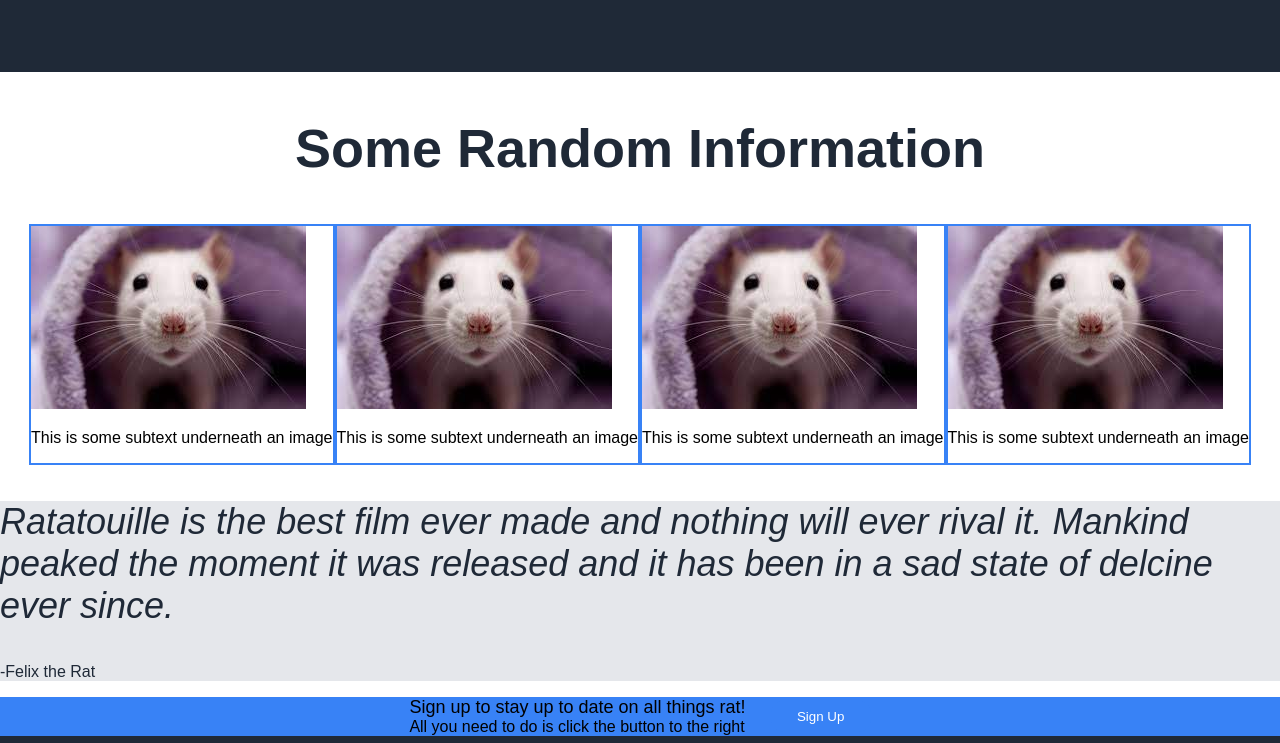
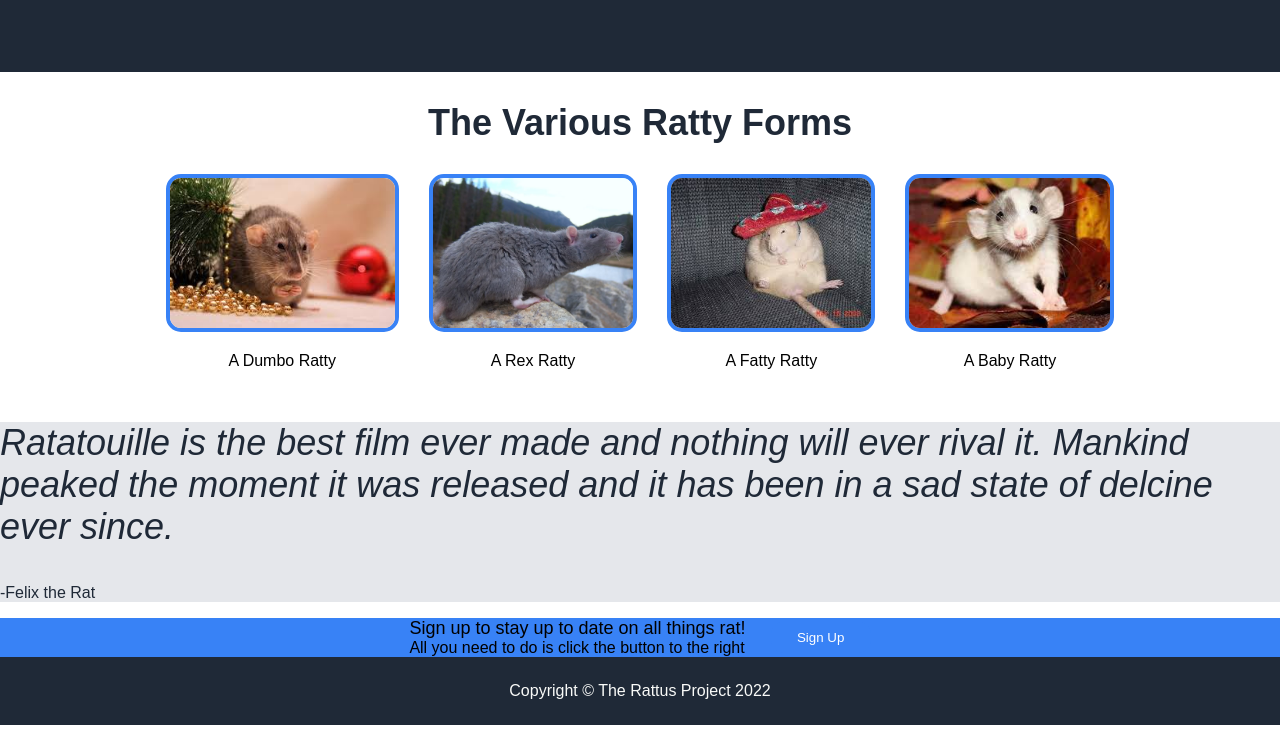
Before and after one commit to Jchristian27/landing-page, a plain HTML site: page index.html in a window 1280 px wide. Shown: the part 594-1337 px from the top of the page. Drawn offline with Linux system fonts and the light colour scheme.

Commit message:
Complete most of section two

```diff
--- a/css/styles.css
+++ b/css/styles.css
@@ -68,18 +68,27 @@ body {
 .cards-intro-title {
   display: flex;
   justify-content: center;
-  font-size: 36px;
+  font-size: 24px;
   font-weight: 800;
   color: #1F2937
 }
 
 .info-cards {
   display: flex;
+  justify-content: space-around;
+  gap: 30px;
 }
 
 .card {
-  border: 2px solid #3882F6;
   justify-content: center;
+  text-align: center;
+}
+
+#blue-img {
+  border: 4px solid #3882F6;
+  border-radius: 15px;
+  width: auto;
+  height: 150px;
 }
 
 .section-three {
--- a/index.html
+++ b/index.html
@@ -35,24 +35,24 @@
   <div class="section-two">
     <div class="cards-intro">
       <div class="cards-intro-title">
-        <h2>Some Random Information</h2>
+        <h2>The Various Ratty Forms</h2>
       </div>
       <div class="info-cards">
         <div class="card">
-          <img src="images/card-placeholder.jpeg" src="another fancy rat">
-          <p>This is some subtext underneath an image</p>
+          <img src="images/dumbo.jpeg" src="another fancy rat" id="blue-img">
+          <p>A Dumbo Ratty</p>
         </div>
         <div class="card">
-          <img src="images/card-placeholder.jpeg" src="another fancy rat">
-          <p>This is some subtext underneath an image</p>
+          <img src="images/rax.jpeg" src="another fancy rat" id="blue-img">
+          <p>A Rex Ratty</p>
         </div>
         <div class="card">
-          <img src="images/card-placeholder.jpeg" src="another fancy rat">
-          <p>This is some subtext underneath an image</p>
+          <img src="images/fat2.jpeg" src="another fancy rat" id="blue-img">
+          <p>A Fatty Ratty</p>
         </div>
         <div class="card">
-          <img src="images/card-placeholder.jpeg" src="another fancy rat">
-          <p>This is some subtext underneath an image</p>
+          <img src="images/baby2.jpeg" src="another fancy rat" id="blue-img">
+          <p>A Baby Ratty</p>
         </div>
       </div>
     </div>
```
Also changed, not shown: images/baby-rat.jpeg (added), images/baby2.jpeg (added), images/dumbo.jpeg (added), images/fat-rat.jpeg (added), images/fat2.jpeg (added), images/fatty-ratty.jpeg (added), images/rax.jpeg (added), images/sleek-rat.jpeg (added).
